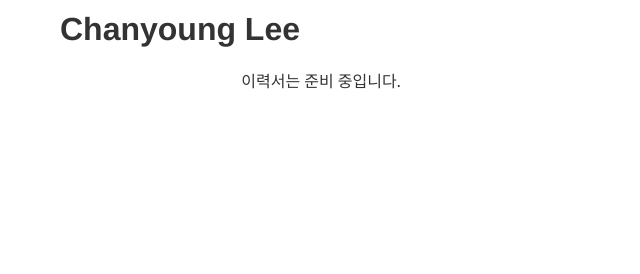
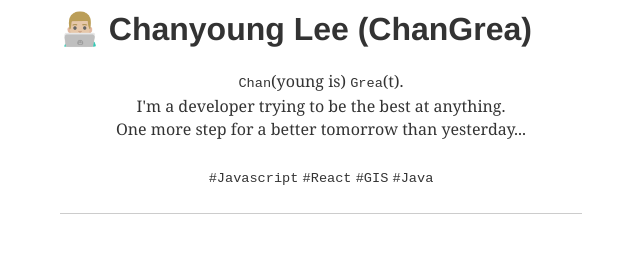
Before and after one commit to ChanGrea/ChanGrea.io, a Gatsby site: page /about in a window 1280 px wide. Shown: the whole page, without its empty margins (319-959 px from the left). Built offline with nearby package versions, Linux system fonts and the light colour scheme; Gatsby itself is replaced by a stand-in of ours; some packages are replaced by stand-ins of ours; what typography-theme-github would draw is missing.

Commit message:
:card_index: writing resume...

```diff
--- a/content/__about/resume-en.md
+++ b/content/__about/resume-en.md
@@ -4,10 +4,16 @@ date: 2019-9-14 00:04:37
 lang: 'en'
 ---
 
-# Chanyoung Lee
+# 👨🏼‍💻 Chanyoung Lee (ChanGrea)
 
 <div align="center">
 
-이력서는 준비 중입니다.
+`Chan`(young is) `Grea`(t).<br/>
+I'm a developer trying to be the best at anything.<br/>
+One more step for a better tomorrow than yesterday...
+
+`#Javascript` `#React` `#GIS` `#Java`
+
+---
 
 </div>
```
